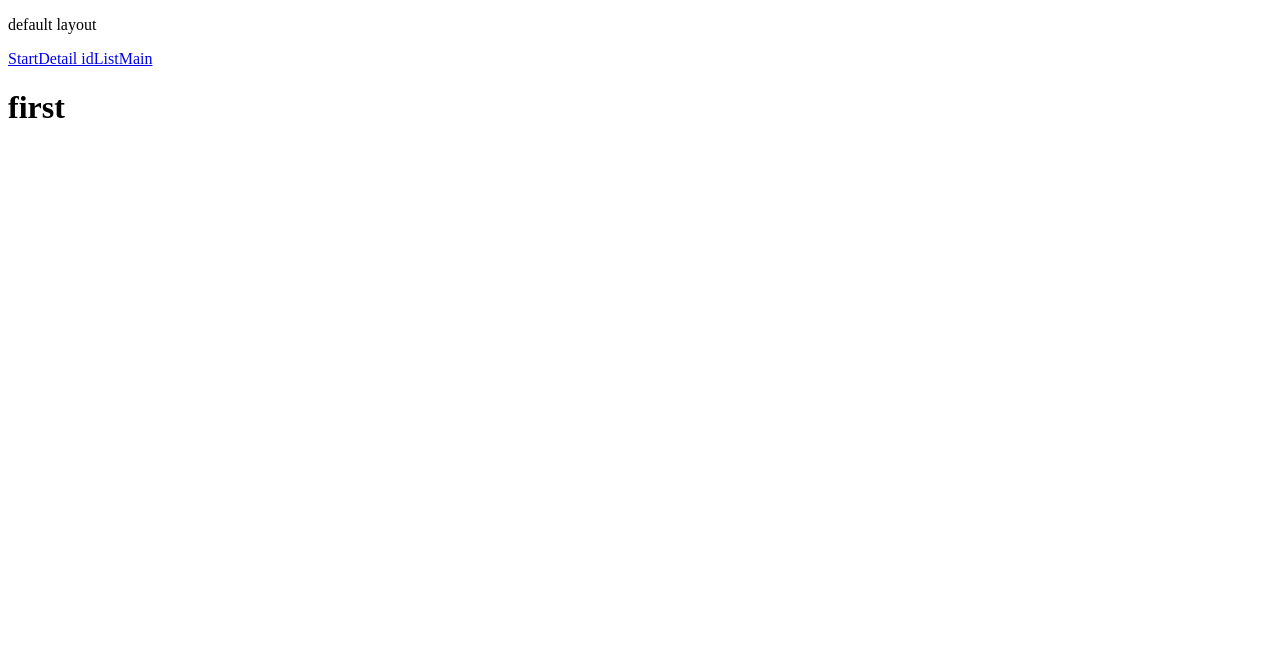
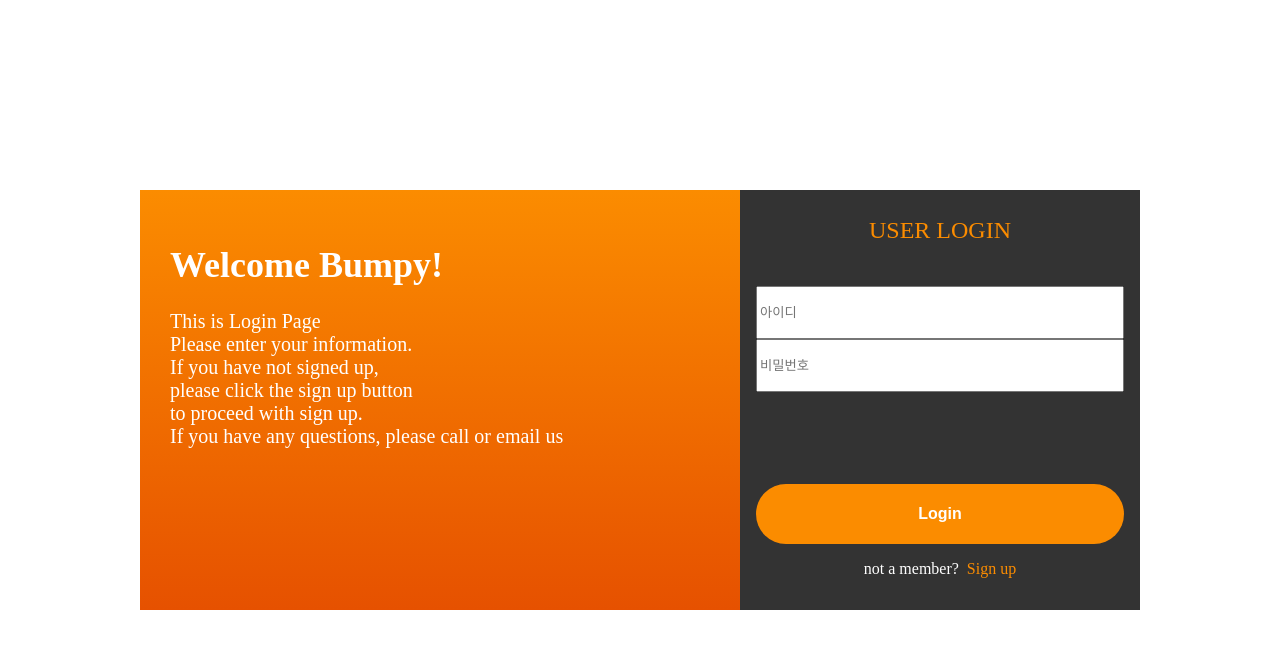
Before and after one commit to JuneHyung/Bumpy, a Nuxt app in the folder develop/frontend/bumpy-nuxt3/: page / in a window 1280 px wide. Shown: the top 648 px of the page. Built offline with nearby package versions, Linux system fonts and the light colour scheme.

Commit message:
feat : default layout 변경 및 login 레이아웃 디자인 작업중

```diff
--- a/develop/frontend/bumpy-nuxt3/assets/scss/app.scss
+++ b/develop/frontend/bumpy-nuxt3/assets/scss/app.scss
@@ -1,6 +1,37 @@
-.test-box{
-  border:1px solid black;
-  p{
-    color:red;
-  }
+*, *:before, *:after {
+  box-sizing: inherit;
+
 }
+html, body{
+  width:100%;
+  direction: ltr;
+  margin: 0;
+  box-sizing: border-box;
+}
+article,
+aside,
+details,
+figcaption,
+figure,
+footer,
+header,
+main,
+menu,
+nav,
+section,
+summary {
+  display: block;
+}
+
+img {
+  border-style: none;
+}
+a{
+  text-decoration: none;
+}
+ul,li,ol{
+  list-style: none;
+}
+p{
+  margin:0;
+}
--- a/develop/frontend/bumpy-nuxt3/layouts/default.vue
+++ b/develop/frontend/bumpy-nuxt3/layouts/default.vue
@@ -1,11 +1,17 @@
 <template>
-  <div>
-    <p>default layout</p>
-    <Menu></Menu>
+  <div class="default-layout">
     <NuxtPage />
   </div>
 </template>
 
 <script setup>
-import Menu from "~/components/Menu.vue";
+import Menu from '~/components/Menu.vue';
 </script>
+<style lang="scss" scoped>
+.default-layout {
+  display: flex;
+  height: 100vh;
+  justify-content: center;
+  align-items: center;
+}
+</style>
--- a/develop/frontend/bumpy-nuxt3/pages/index.vue
+++ b/develop/frontend/bumpy-nuxt3/pages/index.vue
@@ -1,10 +1,105 @@
 <template>
-  <div>
-    <h1>first</h1>
+  <div class="login-wrap-box">
+    <div class="login-introduce-box">
+      <h1 class="introduce-title">Welcome Bumpy!</h1>
+      <div class="introduce-box">
+        <p>This is Login Page</p>
+        <p>Please enter your information.</p>
+        <p>If you have not signed up,</p>
+        <p>please click the sign up button</p>
+        <p>to proceed with sign up.</p>
+        <p>If you have any questions, please call or email us</p>
+      </div>
+    </div>
+    <div class="login-form-box">
+      <p class="login-form-title">USER LOGIN</p>
+      <form class="login-form">
+        <input type="text" placeholder="아이디" />
+        <input type="text" placeholder="비밀번호" />
+        <button class="login-button">Login</button>
+        <p class="move-sign-up-wrap-box">not a member? <NuxtLink to="/list" class="move-sign-up-button">Sign up</NuxtLink></p>
+      </form>
+    </div>
   </div>
 </template>
 <script>
-export default{
-  layout: 'custom'
+export default {
+  layout: 'custom',
+};
+</script>
+<style lang="scss" scoped>
+.login-wrap-box {
+  width: 1000px;
+  height: 420px;
+  display: flex;
+  .login-introduce-box {
+    padding: 30px;
+    flex: 1 1 600px;
+    height: 100%;
+    color: #fff;
+    background: linear-gradient(to bottom, #fb8c00, #e65100);
+    .introduce-title {
+      font-weight: 900;
+      font-size: 36px;
+    }
+    .introduce-box {
+      font-size: 20px;
+      font-weight: 500;
+    }
+  }
+  .login-form-box {
+    display: flex;
+    flex-direction: column;
+    flex: 1 1 400px;
+    height: 100%;
+    background-color: rgba(0, 0, 0, 0.8);
+
+    .login-form-title {
+      display: flex;
+      text-align: center;
+      align-items: center;
+      justify-content: center;
+      color: #fb8c00;
+      height: 80px;
+      font-size: 24px;
+    }
+    .login-form {
+      padding: 16px;
+      height: calc(100% - 80px);
+      flex-wrap: wrap;
+      display: flex;
+      input {
+        width: 100%;
+      }
+
+      .login-button {
+        margin-top: 60px;
+        background-color: #fb8c00;
+        height: 60px;
+        border-radius: 50px;
+        color: #fff;
+        font-weight: 900;
+        width: 100%;
+        font-size: 16px;
+        justify-content: center;
+        align-items: center;
+        justify-self: flex-end;
+        align-self: end;
+        border: none;
+      }
+
+      .move-sign-up-wrap-box {
+        flex: 1;
+        display: flex;
+        color: #fff;
+        justify-content: center;
+        align-items: center;
+        .move-sign-up-button {
+          margin-left: 8px;
+          color: #fb8c00;
+        }
+      }
+    }
+  }
 }
-</script>
+</style>
```
